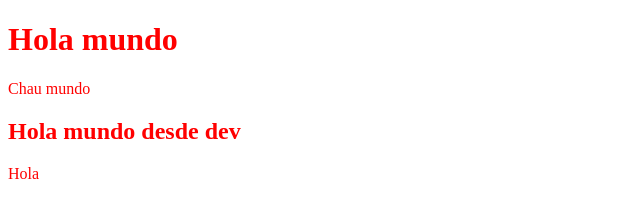
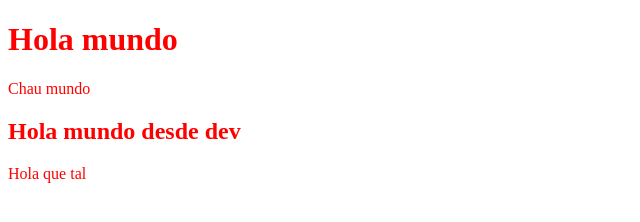
Before and after one commit to FranCue98/git-inicial, a plain HTML site: page index.html in a window 1280 px wide. Shown: the full height of the page, 0-640 px from the left. Drawn offline with Linux system fonts and the light colour scheme.

Commit message:
corrijo el texto de nav

```diff
--- a/index.html
+++ b/index.html
@@ -12,7 +12,7 @@
     <p>Chau mundo</p>
     <h2>Hola mundo desde dev</h2>
     <nav>
-        Hola
+        Hola que tal
     </nav>
 </body>
 </html>
```
